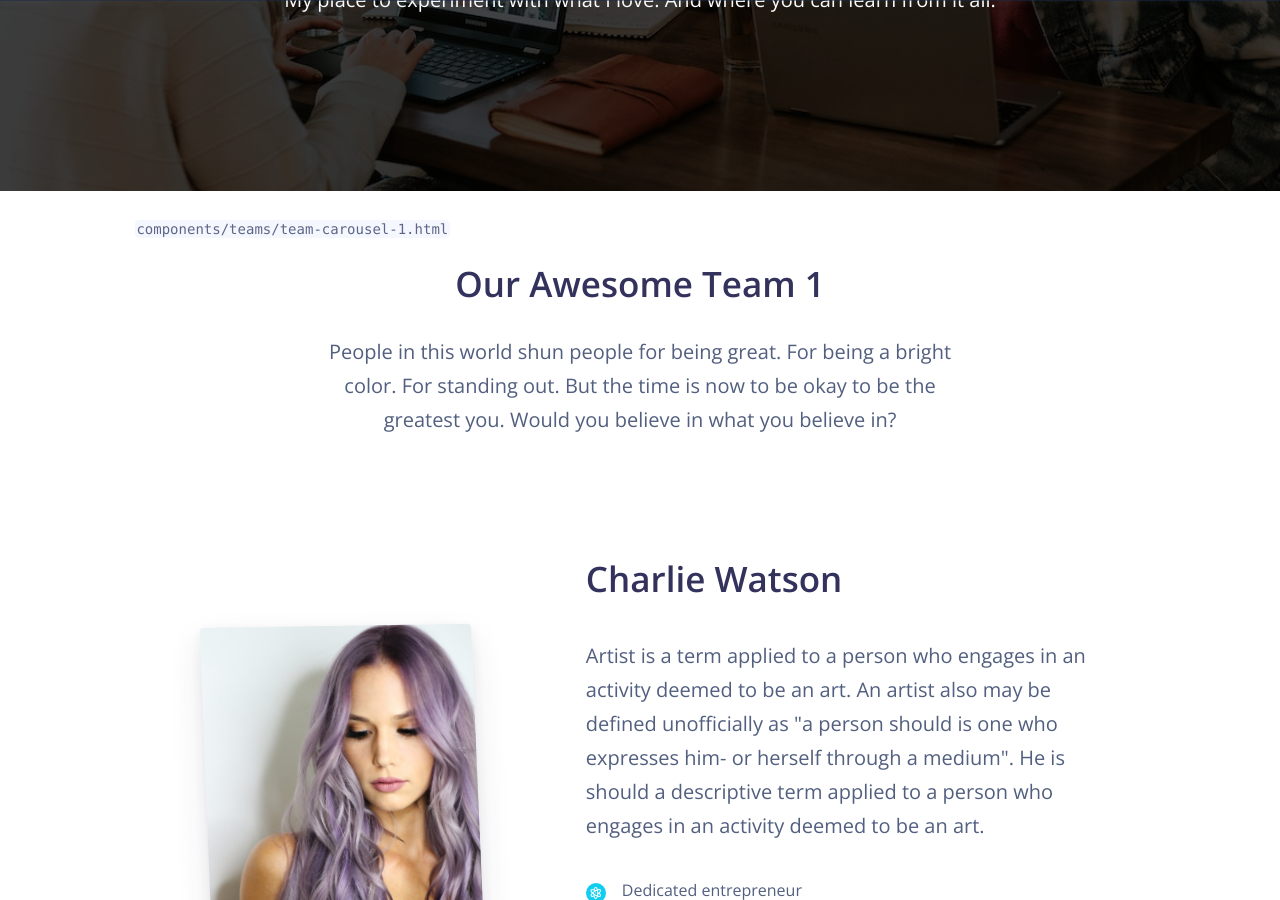
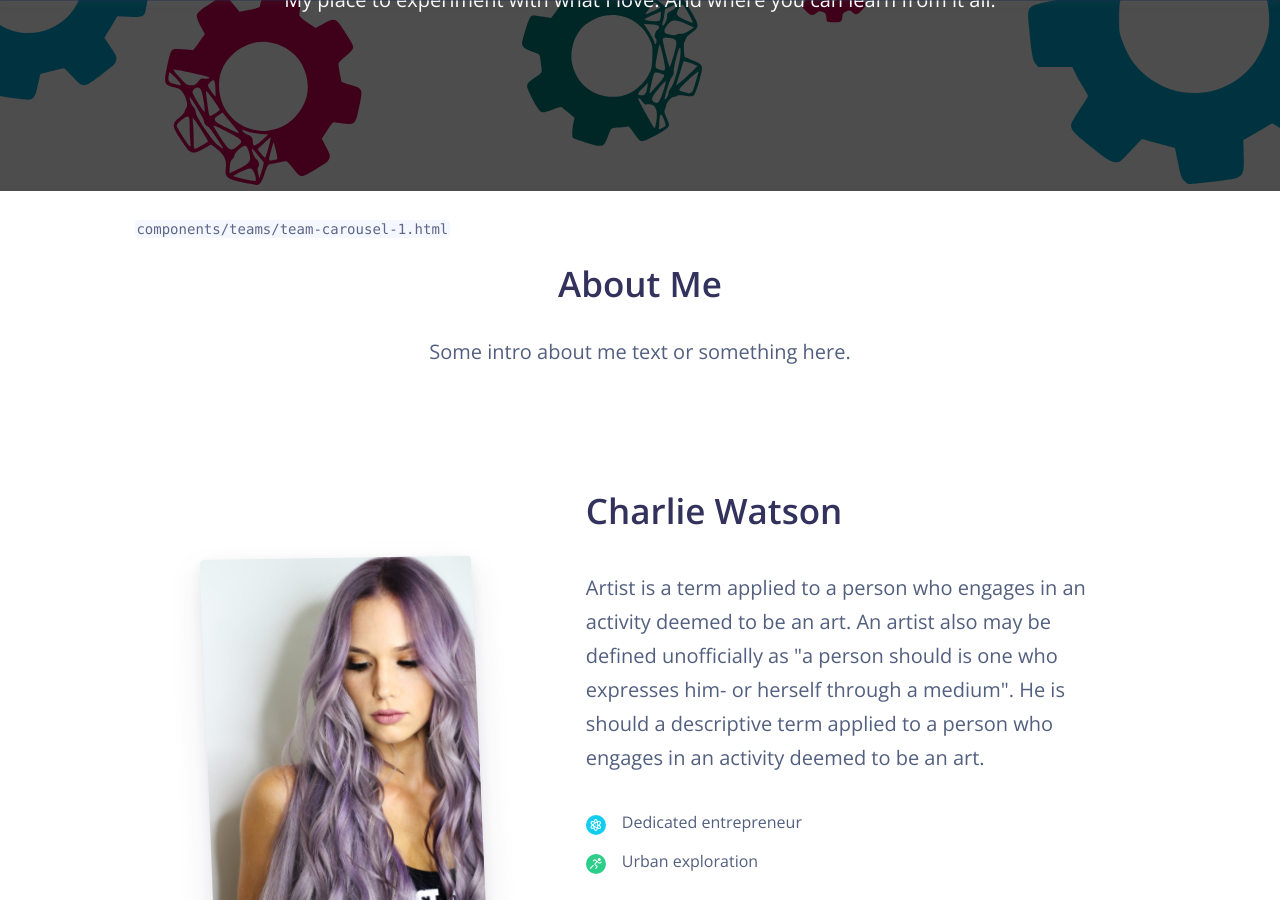
Before and after one commit to wtmadaj/DevSolitude, a Jekyll site: the page built from _pages/about.md, in a window 1280 px wide and 900 px high, scrolled down 349 px. Built offline with Jekyll 4.4.1, drawn with Linux system fonts in a browser that asks for light colours; nearby versions of some CDN libraries.

Commit message:
new banner image for about page. began updating about page content

````diff
--- a/_includes/components/teams/team-carousel-1.html
+++ b/_includes/components/teams/team-carousel-1.html
@@ -2,8 +2,8 @@
   <div class="container">
     <div class="row">
       <div class="col-md-8 ml-auto mr-auto text-center">
-        <h3 class="display-3">Our Awesome Team 1</h3>
-        <p class="lead">People in this world shun people for being great. For being a bright color. For standing out. But the time is now to be okay to be the greatest you. Would you believe in what you believe in?</p>
+        <h3 class="display-3">About Me</h3>
+        <p class="lead">Some intro about me text or something here.</p>
       </div>
     </div>
     <div class="row">
--- a/_pages/about.md
+++ b/_pages/about.md
@@ -2,7 +2,7 @@
 title: About
 subtitle: My place to experiment with what I love. And where you can learn from it all.
 description: Information about the Dev Solitude site and the owner.
-featured_image: /assets/img/sections/broofoac.jpg
+featured_image: /assets/img/brand/Contact.svg
 ---
 
 ```components/teams/team-carousel-1.html ```
````
